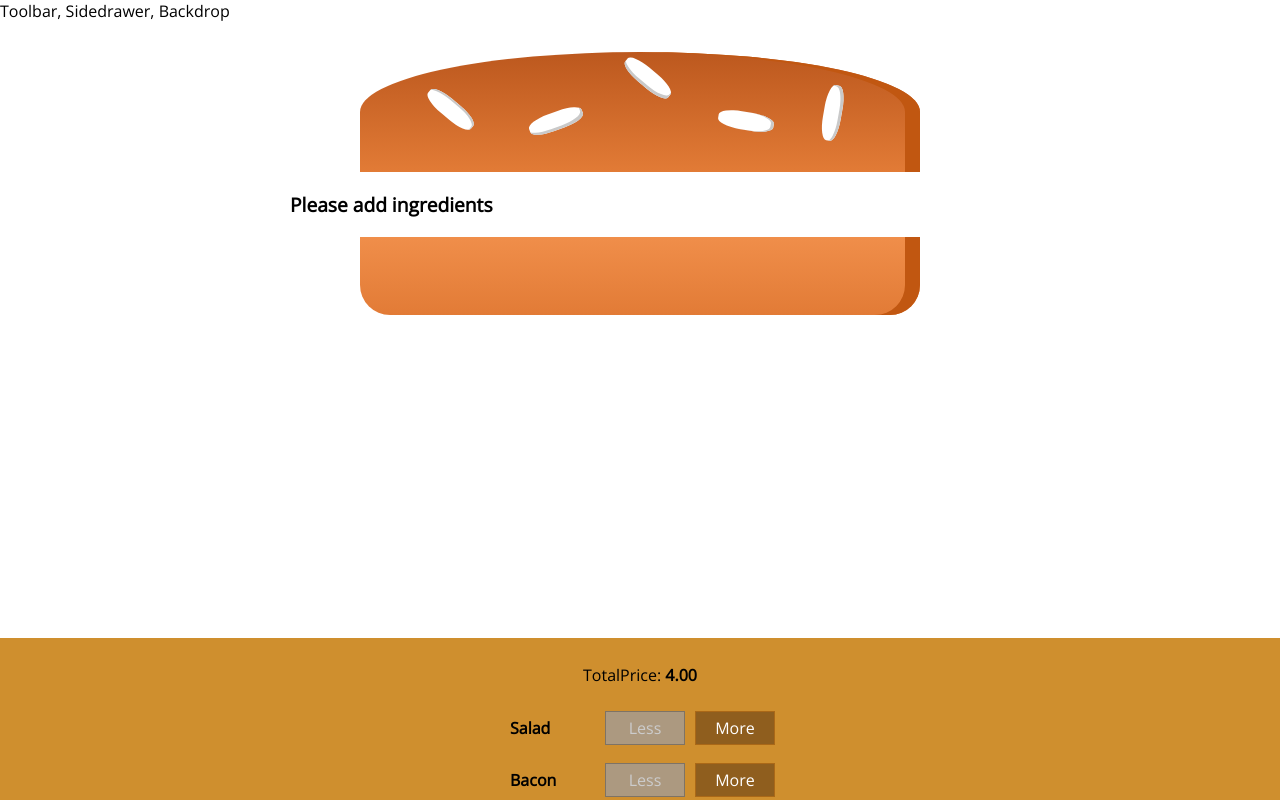
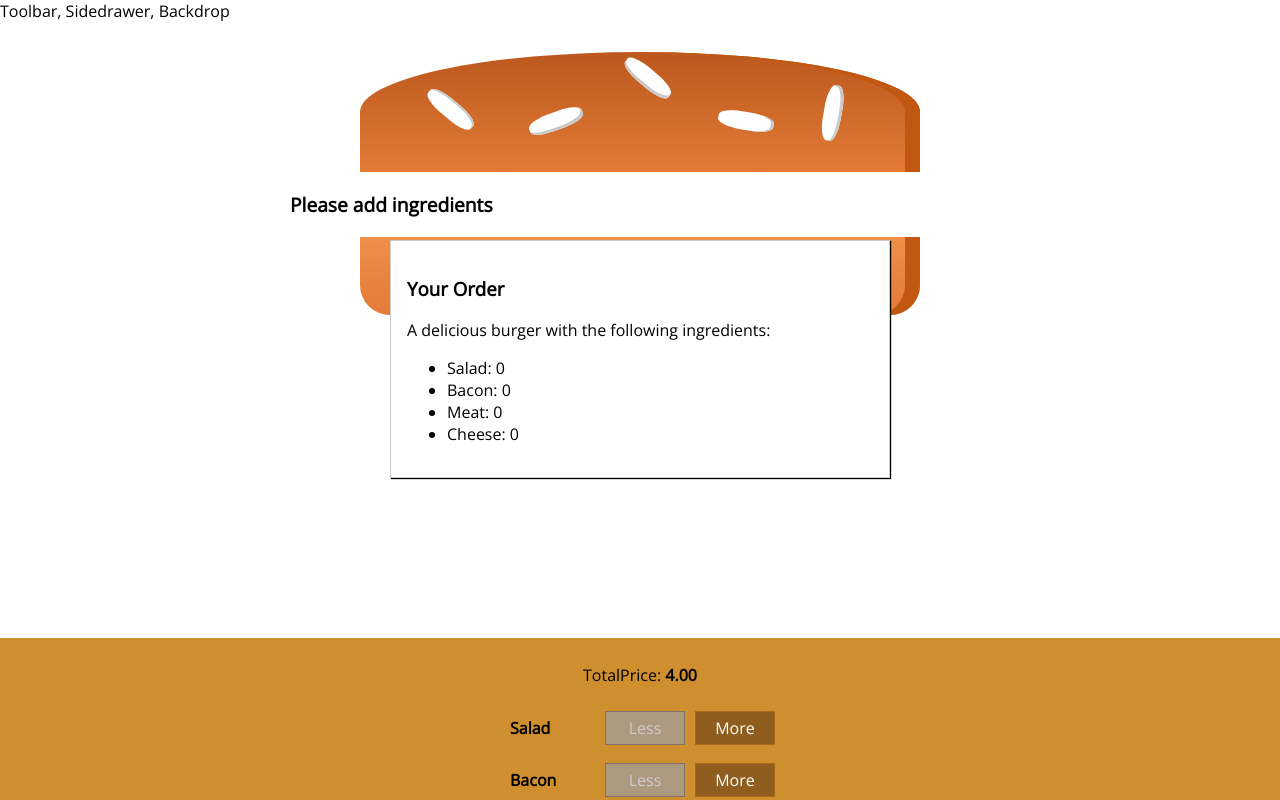
Before and after one commit to SakaRicky/BurgerBuilder, a React (Create React App) app: page / in a window 1280 px wide. Shown: the top 800 px of the page. Built offline with nearby package versions, Linux system fonts and the light colour scheme.

Commit message:
Worked on Modal order summary

```diff
--- /dev/null
+++ b/src/components/Burger/OrderSummary/OrderSummary.js
@@ -0,0 +1,24 @@
+import React from 'react';
+import Auxiliary from '../../../hoc/Auxiliary'
+
+const orderSummary = (props) => {
+    const orderSummary = Object.keys(props.ingredients)
+            .map(igKey => {
+            return (
+            <li key={igKey}>
+                <span style={{textTransform: 'capitalize'}}>{igKey}</span>: {props.ingredients[igKey]}
+            </li>);
+            })
+
+    return (
+        <Auxiliary>
+            <h3>Your Order</h3>
+            <p>A delicious burger with the following ingredients:</p>
+            <ul>
+                {orderSummary}
+            </ul>
+        </Auxiliary>
+    )
+};
+
+export default orderSummary;
--- /dev/null
+++ b/src/components/UI/Modal/Modal.js
@@ -0,0 +1,11 @@
+import React from 'react';
+
+import classes from './Modal.module.css';
+
+const modal = (props) => (
+    <div className={classes.Modal}>
+        {props.children}
+    </div>
+);
+
+export default modal;
--- /dev/null
+++ b/src/components/UI/Modal/Modal.module.css
@@ -0,0 +1,20 @@
+.Modal {
+    position: fixed;
+    z-index: 500;
+    background-color: white;
+    width: 70%;
+    border: 1px solid #ccc;
+    box-shadow: 1px 1px 1px black;
+    padding: 16px;
+    left: 15%;
+    top: 30%;
+    box-sizing: border-box;
+    transition: all 0.3s ease-out;
+}
+
+@media (min-width: 600px) {
+    .Modal {
+        width: 500px;
+        left: calc(50% - 250px);
+    }
+}
--- a/src/containers/BurgerBuilder/BurgerBuilder.js
+++ b/src/containers/BurgerBuilder/BurgerBuilder.js
@@ -3,6 +3,8 @@
 import Aux from '../../hoc/Auxiliary';
 import Burger from '../../components/Burger/Burger';
 import BuildControls from '../../components/Burger/BuildControls/BuildControls';
+import Modal from '../../components/UI/Modal/Modal';
+import OrderSummary from '../../components/Burger/OrderSummary/OrderSummary';
 
 const INGREDIENT_PRICES = {
     salad: 0.5,
@@ -75,6 +77,9 @@
         }
         return (
             <Aux>
+                <Modal>
+                    <OrderSummary ingredients={this.state.ingredients}/>
+                </Modal>
                 <Burger ingredients={this.state.ingredients}/>
                 <BuildControls
                 added={this.addIngredientHandler}
```
Also changed, not shown: src/components/UI/Backdrop/Backdrop.js (added).
